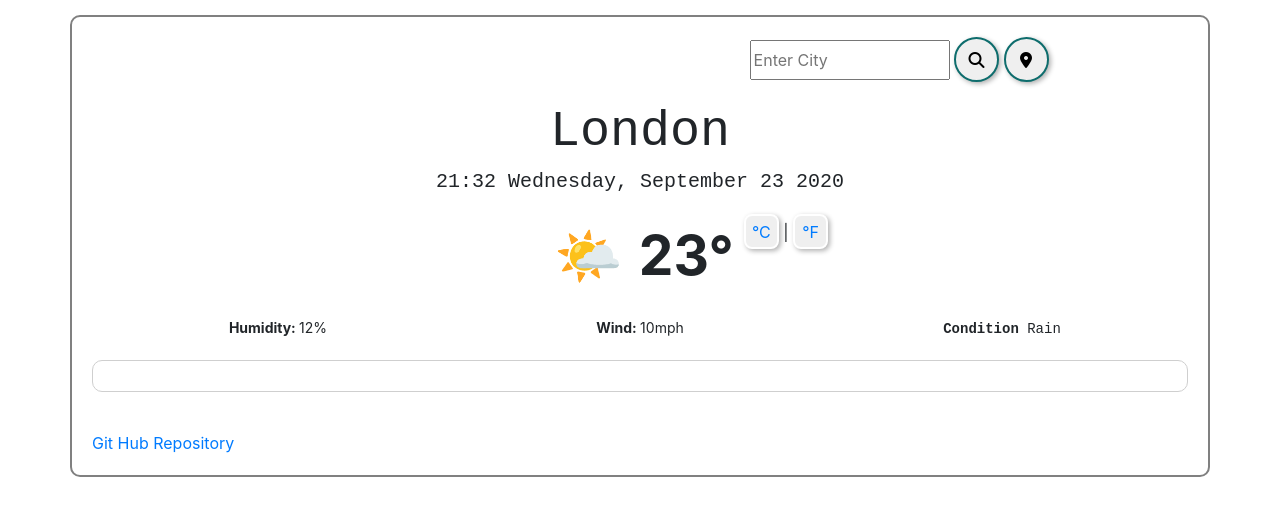
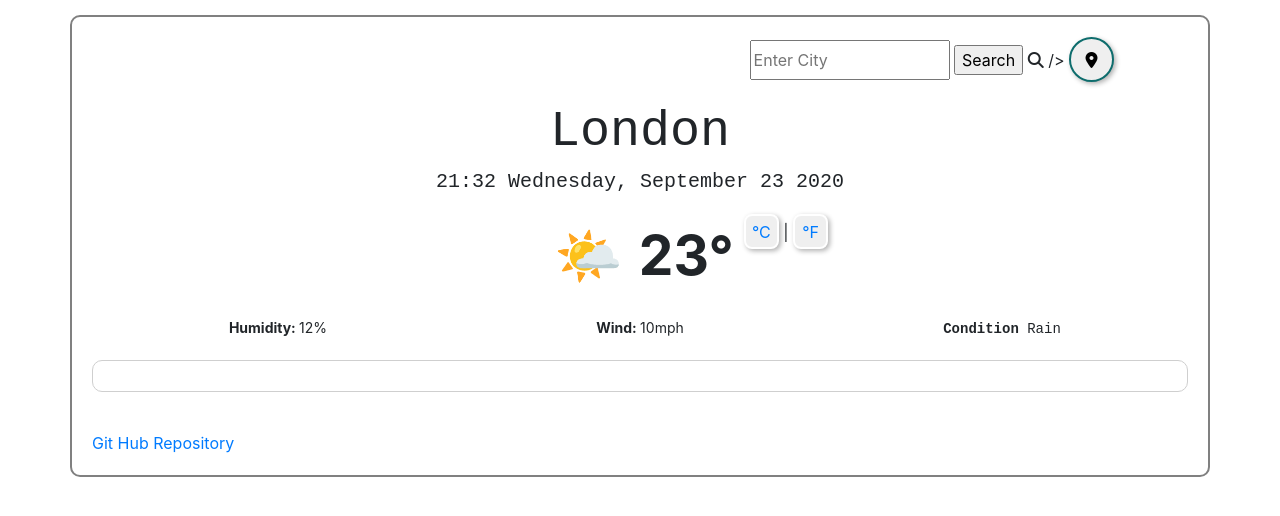
Before and after one commit to EllieSanghani/SheCodes-WeatherAPP, a website built with Parcel: page index.html in a window 1280 px wide. Built offline with nearby package versions, Linux system fonts and the light colour scheme; a web font is replaced by a local one.

Commit message:
Update index.html

```diff
--- a/index.html
+++ b/index.html
@@ -32,9 +32,9 @@
               autocomplete="off"
               id="search-city-input"
             />
-            <button type="submit" value="Search" class="searchbutton">
-              <i class="fas fa-search"></i>
-            </button>
+            <input type="submit" value="Search" class="searchbutton" />
+            <i class="fas fa-search"></i>
+            />
             <button class="location">
               <i class="fas fa-map-marker-alt"></i>
             </button>
```
